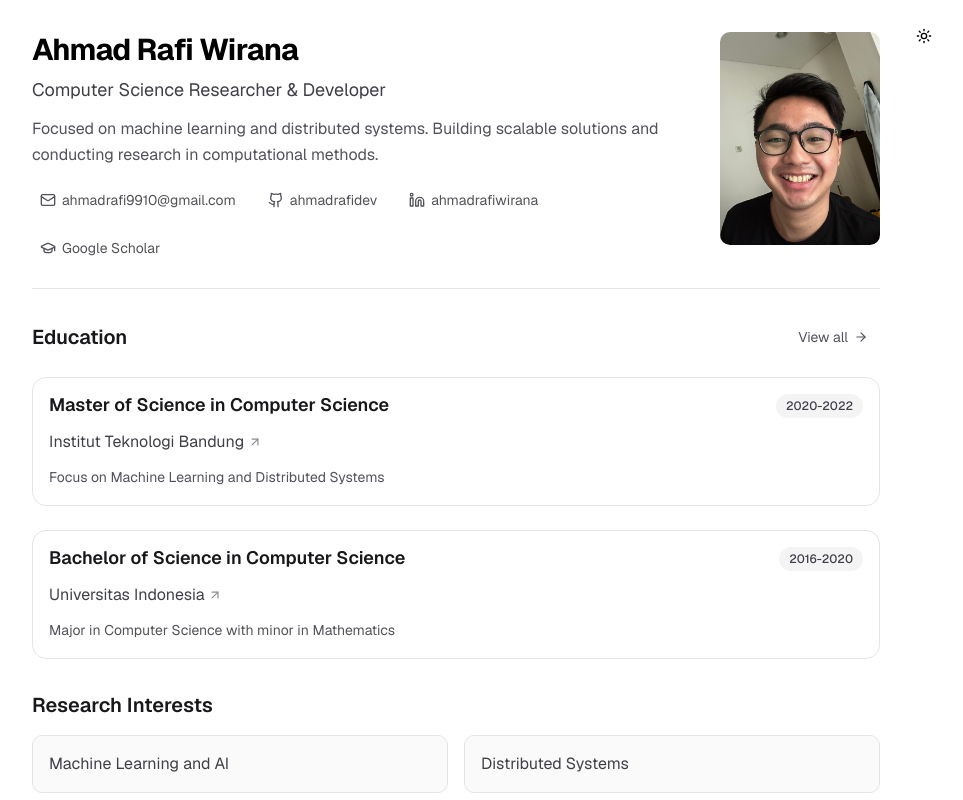
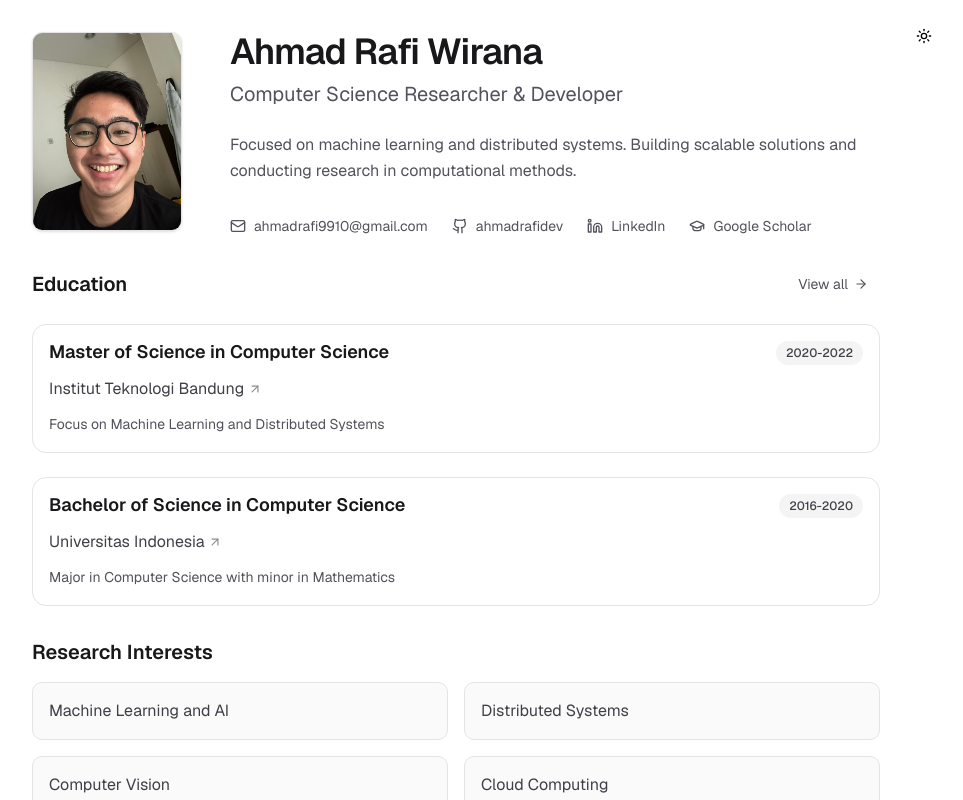
Before and after one commit to ahmadrafidev/cv, a Next.js app: page / in a window 1280 px wide. Shown: the top 800 px of the page, without its empty margins (184-1147 px from the left). Built offline with nearby package versions, Linux system fonts and the light colour scheme.

Commit message:
ui: improve profile header layout

```diff
--- a/components/home/profile-header.tsx
+++ b/components/home/profile-header.tsx
@@ -10,47 +10,67 @@ interface ProfileHeaderProps {
 
 export function ProfileHeader({ profile }: ProfileHeaderProps) {
   return (
-    <header className="border-b border-zinc-200 dark:border-zinc-800 pb-6 mb-8">
-      <div className="flex flex-col md:flex-row md:items-center md:justify-between gap-6 md:gap-8">
-        <div className="flex-1 order-2 md:order-1">
-          <h1 className="text-2xl md:text-3xl font-bold tracking-tight mb-2" tabIndex={0}>
-            {profile.name}
-          </h1>
-          <h2 className="text-base md:text-lg text-zinc-700 dark:text-zinc-300 mb-3" tabIndex={0}>
-            {profile.title}
-          </h2>
-          <p className="text-sm md:text-base text-zinc-600 dark:text-zinc-400 mb-4 max-w-2xl leading-relaxed">
+    <header className="border-zinc-200 dark:border-zinc-800 pb-8">
+      <div className="flex flex-col lg:flex-row lg:items-center gap-8 lg:gap-12">
+        {/* Profile Image */}
+        <div className="flex-shrink-0 self-center lg:self-start">
+          <Image
+            src="/images/profile.jpg"
+            alt={profile.name}
+            width={150}
+            height={150}
+            className="rounded-lg object-cover border border-zinc-200 dark:border-zinc-700 shadow-sm"
+            priority
+          />
+        </div>
+
+        {/* Content */}
+        <div className="flex-1 text-center lg:text-left">
+          <div className="mb-6">
+            <h1 className="text-2xl md:text-3xl lg:text-4xl font-semibold tracking-tight text-zinc-900 dark:text-zinc-50 mb-2">
+              {profile.name}
+            </h1>
+            <h2 className="text-lg md:text-xl text-zinc-600 dark:text-zinc-300 font-normal">
+              {profile.title}
+            </h2>
+          </div>
+
+          <p className="text-base text-zinc-600 dark:text-zinc-300 mb-8 max-w-2xl leading-relaxed mx-auto lg:mx-0">
             {profile.summary}
           </p>
-          <div className="flex flex-wrap gap-4 text-xs md:text-sm text-zinc-600 dark:text-zinc-400">
+
+          <div className="flex flex-wrap justify-center lg:justify-start gap-6">
             <Link
               href={`mailto:${profile.contact.email}`}
-              className="flex items-center gap-1.5 hover:text-zinc-900 dark:hover:text-zinc-50 hover:bg-zinc-100 dark:hover:bg-zinc-800 px-2 py-1.5 rounded-md transition-all duration-200"
+              className="flex items-center gap-2 text-sm text-zinc-600 dark:text-zinc-300 hover:text-zinc-900 dark:hover:text-zinc-100 transition-colors duration-200"
             >
               <Mail className="h-4 w-4" />
               <span>{profile.contact.email}</span>
             </Link>
+
             <Link
               href={`https://github.com/${profile.contact.github}`}
-              className="flex items-center gap-1.5 hover:text-zinc-900 dark:hover:text-zinc-50 hover:bg-zinc-100 dark:hover:bg-zinc-800 px-2 py-1.5 rounded-md transition-all duration-200"
+              className="flex items-center gap-2 text-sm text-zinc-600 dark:text-zinc-300 hover:text-zinc-900 dark:hover:text-zinc-100 transition-colors duration-200"
               target="_blank"
               rel="noopener noreferrer"
             >
               <Github className="h-4 w-4" />
               <span>{profile.contact.github}</span>
             </Link>
+
             <Link
               href={`https://linkedin.com/in/${profile.contact.linkedin}`}
-              className="flex items-center gap-1.5 hover:text-zinc-900 dark:hover:text-zinc-50 hover:bg-zinc-100 dark:hover:bg-zinc-800 px-2 py-1.5 rounded-md transition-all duration-200"
+              className="flex items-center gap-2 text-sm text-zinc-600 dark:text-zinc-300 hover:text-zinc-900 dark:hover:text-zinc-100 transition-colors duration-200"
               target="_blank"
               rel="noopener noreferrer"
             >
               <Linkedin className="h-4 w-4" />
-              <span>{profile.contact.linkedin}</span>
+              <span>LinkedIn</span>
             </Link>
+
             <Link
               href={`https://scholar.google.com/citations?user=${profile.contact.google_scholar}`}
-              className="flex items-center gap-1.5 hover:text-zinc-900 dark:hover:text-zinc-50 hover:bg-zinc-100 dark:hover:bg-zinc-800 px-2 py-1.5 rounded-md transition-all duration-200"
+              className="flex items-center gap-2 text-sm text-zinc-600 dark:text-zinc-300 hover:text-zinc-900 dark:hover:text-zinc-100 transition-colors duration-200"
               target="_blank"
               rel="noopener noreferrer"
             >
@@ -59,16 +79,6 @@ export function ProfileHeader({ profile }: ProfileHeaderProps) {
             </Link>
           </div>
         </div>
-        <div className="flex-shrink-0 self-center md:self-start order-1 md:order-2">
-          <Image
-            src="/images/profile.jpg"
-            alt={profile.name}
-            width={160}
-            height={160}
-            className="rounded-lg object-cover mx-auto md:mx-0"
-            priority
-          />
-        </div>
       </div>
     </header>
   );
```
